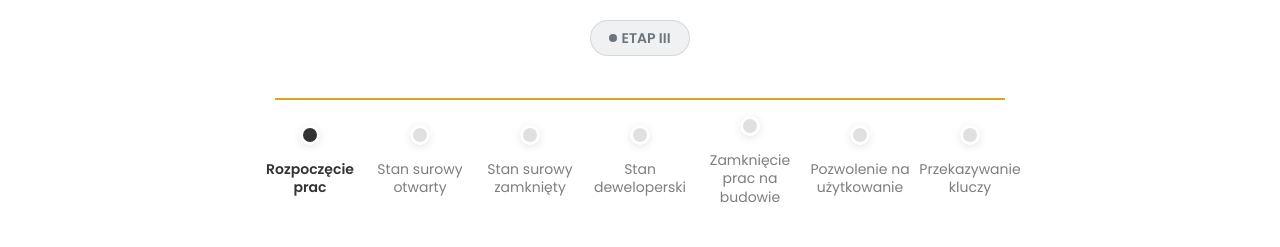
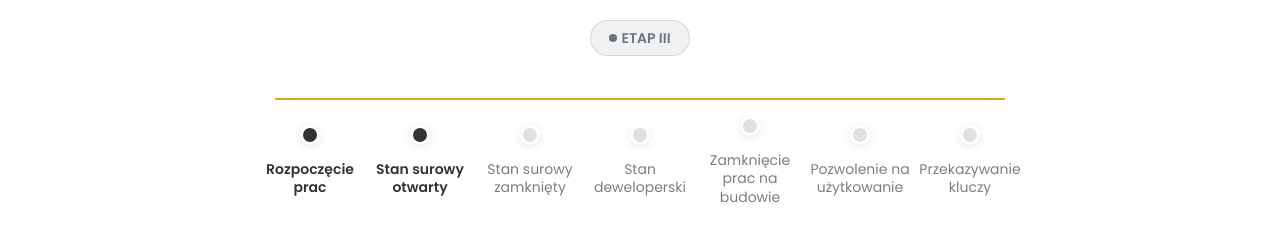
Before and after one commit to skowrxn/osiedle-olimpijczykow-website, a Next.js app: page /o-inwestycji in a window 1280 px wide. Shown: the part 2861-3108 px from the top of the page. Built offline with nearby package versions, Linux system fonts and the light colour scheme; no server answers; a web font is replaced by a local one.

Commit message:
update timeline

```diff
--- a/app/o-inwestycji/page.js
+++ b/app/o-inwestycji/page.js
@@ -462,7 +462,7 @@ export default function OInwestycji() {
                                                         height: "20px",
                                                         borderRadius: "50%",
                                                         backgroundColor:
-                                                            index === 0
+                                                            index <= 1
                                                                 ? "#333"
                                                                 : "#e0e0e0",
                                                         marginBottom: "15px",
@@ -478,11 +478,11 @@ export default function OInwestycji() {
                                                         fontFamily:
                                                             "Poppins, sans-serif",
                                                         color:
-                                                            index === 0
+                                                            index <= 1
                                                                 ? "#333"
                                                                 : "#7e7e7e",
                                                         fontWeight:
-                                                            index === 0
+                                                            index <= 1
                                                                 ? "600"
                                                                 : "400",
                                                         maxWidth: "110px",
```
